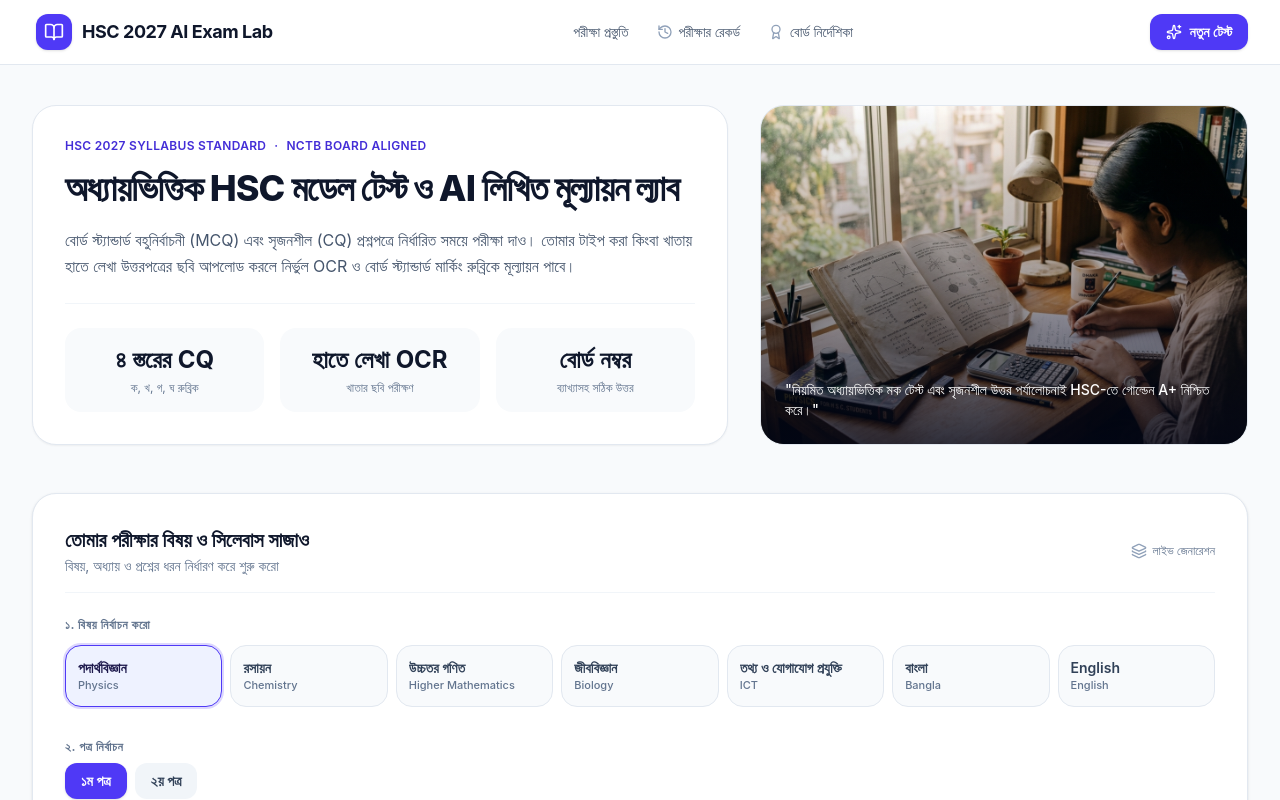
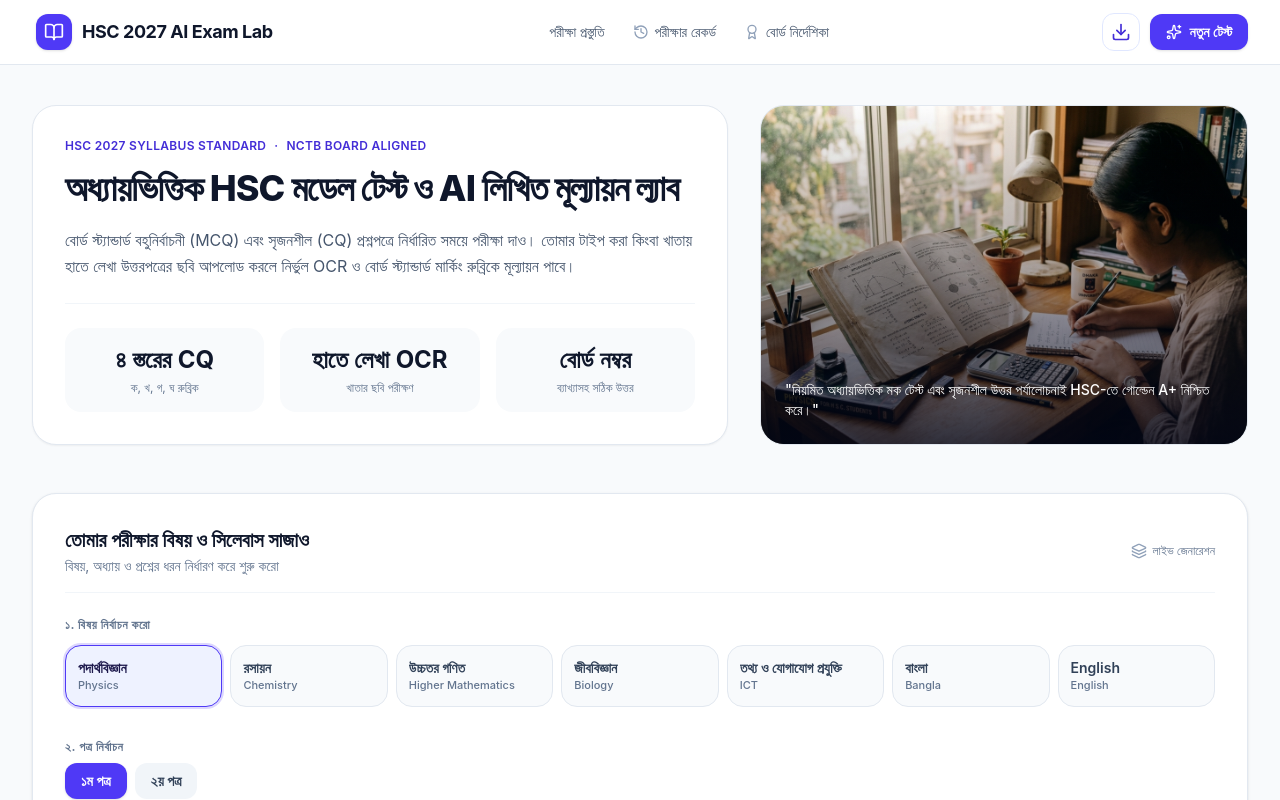
Before and after one commit to MRB13182/ExamLab-27, a React (Vite) app: page / in a window 1280 px wide. Shown: the top 800 px of the page. Built offline with nearby package versions, Linux system fonts and the light colour scheme.

Commit message:
Add one-tap local data export action

```diff
--- a/src/components/Navbar.tsx
+++ b/src/components/Navbar.tsx
@@ -1,5 +1,5 @@
 import React from "react";
-import { BookOpen, History, Award, Sparkles } from "lucide-react";
+import { BookOpen, History, Award, Sparkles, Download } from "lucide-react";
 
 interface NavbarProps {
   onGoHome: () => void;
@@ -7,6 +7,7 @@ interface NavbarProps {
   onOpenGuidelines: () => void;
   historyCount: number;
   isInExam?: boolean;
+  onExportData: () => void;
 }
 
 export const Navbar: React.FC<NavbarProps> = ({
@@ -15,6 +16,7 @@ export const Navbar: React.FC<NavbarProps> = ({
   onOpenGuidelines,
   historyCount,
   isInExam,
+  onExportData,
 }) => {
   return (
     <header className="sticky top-0 z-40 bg-white/95 backdrop-blur-md border-b border-slate-200">
@@ -68,6 +70,9 @@ export const Navbar: React.FC<NavbarProps> = ({
 
         {/* Zone 3: Primary Action */}
         <div className="flex items-center gap-2.5">
+          <button onClick={onExportData} title="সব পরীক্ষার ডেটা JSON হিসেবে ডাউনলোড" aria-label="সব ডেটা ডাউনলোড" className="p-2 rounded-xl text-indigo-700 border border-indigo-100 hover:bg-indigo-50">
+            <Download className="w-5 h-5" />
+          </button>
           <button
             onClick={onOpenHistory}
             className="md:hidden p-2 text-slate-600 hover:text-slate-900 hover:bg-slate-100 rounded-lg"
```
